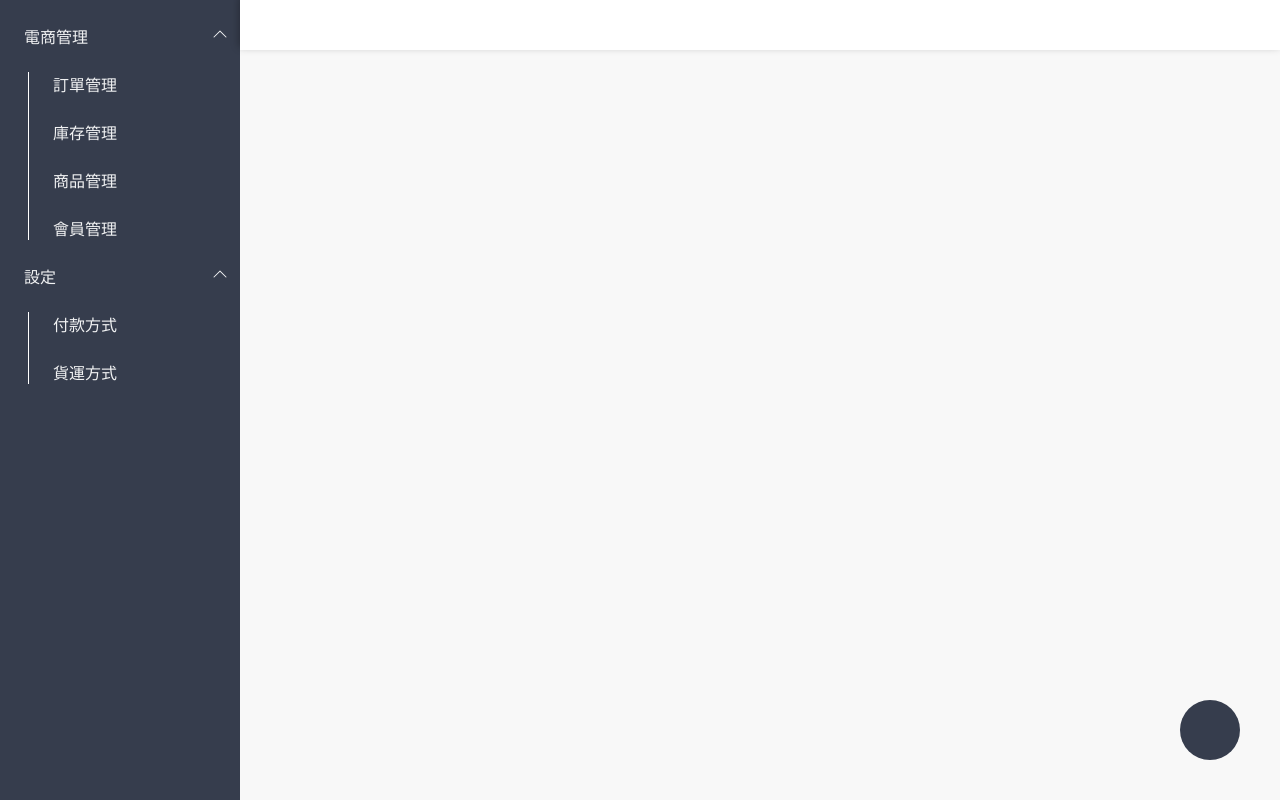
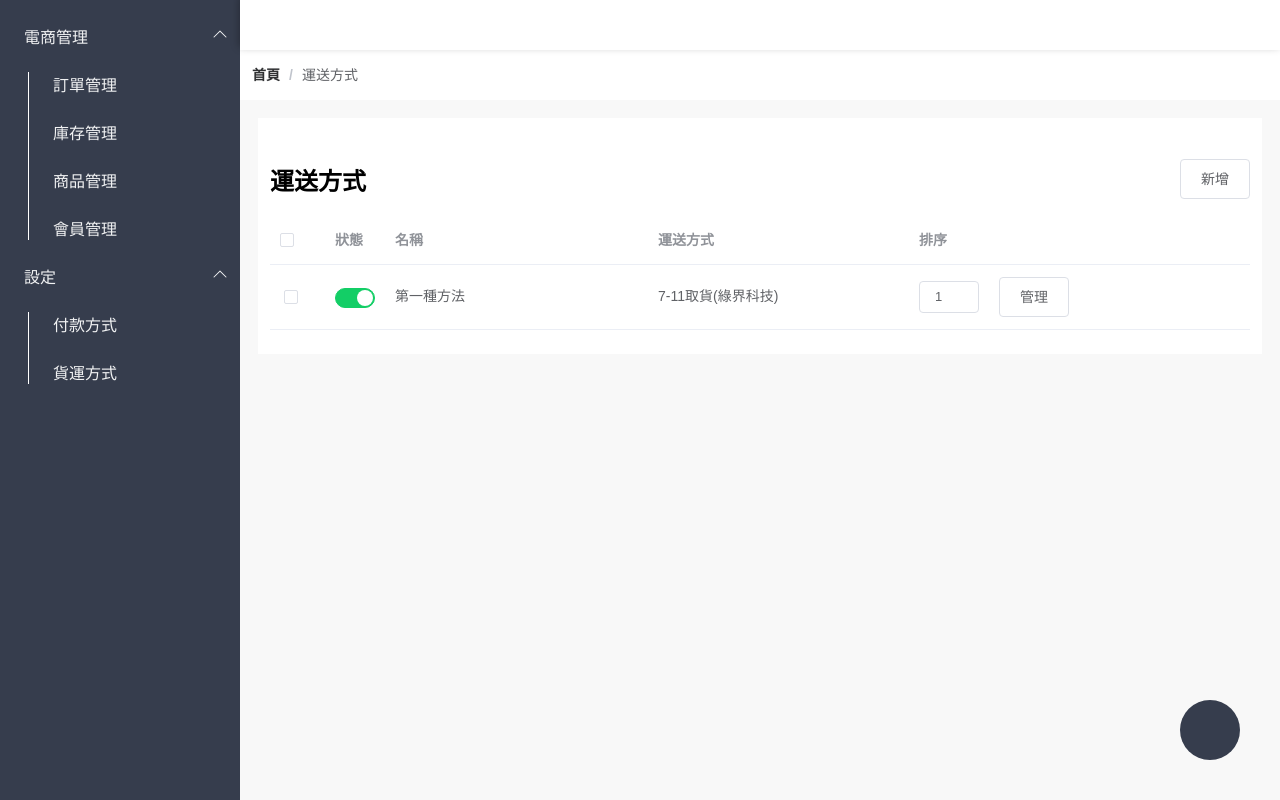
Before and after one commit to H-H-Liao/movie_backstage, a Nuxt app: page /shipment in a window 1280 px wide. Built offline with nearby package versions, Linux system fonts and the light colour scheme.

Commit message:
feat:新增運送方式列表頁

```diff
--- /dev/null
+++ b/pages/shipment/index.vue
@@ -0,0 +1,65 @@
+<template>
+  <div>
+    <div class="breadcrumbs">
+      <el-breadcrumb separator="/">
+          <el-breadcrumb-item :to="{ path: '/' }">首頁</el-breadcrumb-item>
+          <el-breadcrumb-item><a href="/">運送方式</a></el-breadcrumb-item>
+      </el-breadcrumb>
+  </div>
+  <div class="main">
+        <div class="flex">
+          <h2>運送方式</h2>
+          <router-link to="/delivery/create"><el-button>新增</el-button></router-link>
+        </div>
+        <el-table :data="list">
+          <el-table-column fixed type="selection" width="55" />
+          <el-table-column label="狀態" width="60">
+            <template slot-scope="scope">
+              <el-switch
+                v-model="scope.row.state"
+                active-color="#13ce66"
+                inactive-color="#ff4949">
+              </el-switch>
+            </template>
+          </el-table-column>
+          <el-table-column property="name" label="名稱" width="auto"></el-table-column>
+          <el-table-column property="method" label="運送方式" width="auto"></el-table-column>
+          <el-table-column  label="排序" width="80">
+            <template slot-scope="scope">
+              <el-input number v-model="scope.row.sort" size="small" />
+            </template>
+          </el-table-column>
+          <el-table-column  width="auto">
+            <template>
+              <el-button @click="gotoCreate">管理</el-button>
+            </template>
+          </el-table-column>
+        </el-table>
+      </div>
+  </div>
+</template>
+
+<script>
+export default {
+  head:{
+    title:"運送方式"
+  },
+  data:function(){
+    return {
+      list:[
+        {
+          state:true,
+          name:"第一種方法",
+          method:"7-11取貨(綠界科技)",
+          sort:"1"
+        }
+      ]
+    }
+  },
+  methods:{
+    gotoCreate:function(){
+      this.$router.push('/delivery/create');
+    }
+  }
+}
+</script>
```
